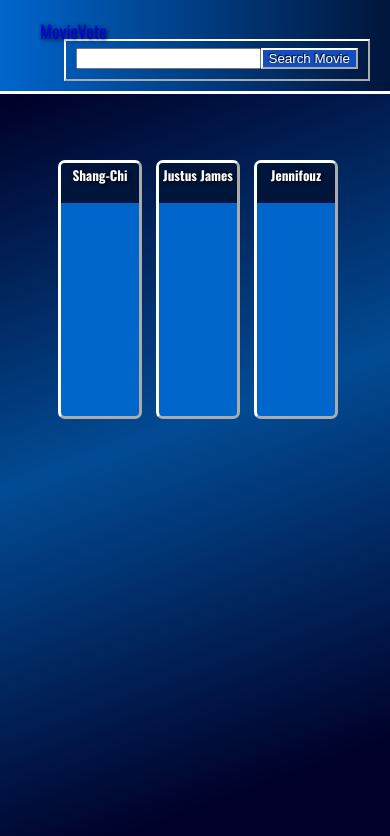
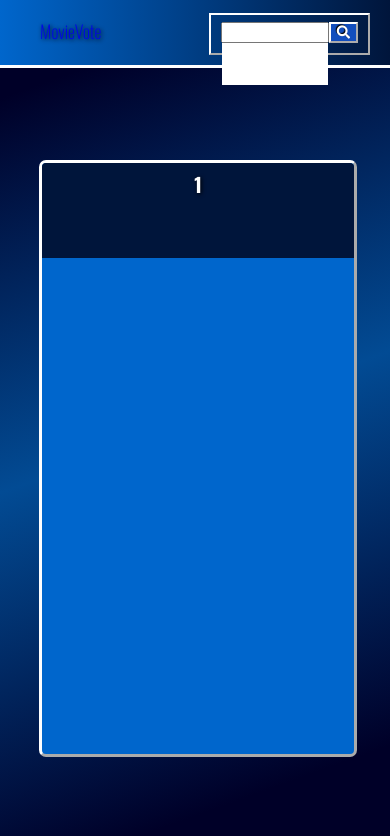
Before and after one commit to Mirza-bot/MovieRank, a Vue app: page / in a window 390 px wide. Shown: the top 836 px of the page. Built offline with nearby package versions, Linux system fonts and the light colour scheme.

Commit message:
updated search menu

```diff
--- a/index.html
+++ b/index.html
@@ -6,8 +6,14 @@
     <link rel="preconnect" href="https://fonts.googleapis.com" />
     <link rel="preconnect" href="https://fonts.gstatic.com" crossorigin />
     <link
-      href="https://fonts.googleapis.com/css2?family=Oswald:wght@400;700&display=swap"
+      href="https://fonts.googleapis.com/css2?family=Lato:wght@300&family=Oswald:wght@200;700&display=swap"
       rel="stylesheet"
+    />
+    <link
+      rel="stylesheet"
+      href="https://use.fontawesome.com/releases/v5.15.4/css/all.css"
+      integrity="sha384-DyZ88mC6Up2uqS4h/KRgHuoeGwBcD4Ng9SiP4dIRy0EXTlnuz47vAwmeGwVChigm"
+      crossorigin="anonymous"
     />
     <meta name="viewport" content="width=device-width, initial-scale=1.0" />
     <title>MovieVote</title>
@@ -23,6 +29,8 @@
   body {
     min-height: 100%;
     min-width: 100%;
+    /* font-family: "Lato", sans-serif; */
+    font-family: "Oswald", sans-serif;
   }
 
   body {
@@ -33,7 +41,6 @@
       rgba(0, 0, 40) 90%
     );
     margin: 0px;
-    font-family: "Oswald", sans-serif;
     background-position: center;
     background-repeat: no-repeat;
     background-size: cover;
--- a/src/App.vue
+++ b/src/App.vue
@@ -4,35 +4,67 @@
       <ul class="navbar__links">
         <li>
           <a class="nav__button" href="#">MovieVote</a>
-          <div class="search__bar">
-            <input v-model="searchedMovie" type="text" />
-            <button class="search__button">Search Movie</button>
-          </div>
+          <search-bar
+            v-model="searchedMovie"
+            :searched-title="searchedMovie"
+            :find-movie="findMovie"
+          ></search-bar>
         </li>
       </ul>
     </nav>
   </div>
+  <div class="preview__container" v-show="preview"></div>
   <div class="grid-container">
-    <card-section v-for="movie in selectedMovies" :key="movie.title" :movieTitle="movie.title"></card-section>
+    <card-section
+      v-for="movie in foundMovies"
+      :key="movie.index"
+      :movieTitle="movie"
+    ></card-section>
   </div>
 </template>
 
 <script>
 import Cards from "./components/Cards.vue";
+import SearchBar from "./components/SearchBar.vue";
 export default {
-  components: { Cards },
+  components: { Cards, SearchBar },
   data() {
     return {
-      searchedMovie: "",
+      preview: false,
+      searchedMovie: "Herbie",
+      returned: [],
+      foundMovies: "1",
+      movieData: [],
       selectedMovies: [
-      {title:"Shang-Chi"},
-      {title:"Justus James"},
-      {title: "Jennifouz"},
+        { title: "Shang-Chi" },
+        { title: "Justus James" },
+        { title: "Jennifouz" },
       ],
     };
   },
+  computed: {
+  },
   methods: {
+    displayPreview() {
+      this.preview = !this.preview;
+    },
 
+    findMovie() {
+      this.foundMovies = this.fetchTitle(this.searchedMovie);
+      console.log(this.foundMovies)
+    },
+
+    fetchTitle(value) {
+      const foundMovies = [];
+      this.$axios
+        .get("http://www.omdbapi.com/?s=" + value + "&apikey=99947005")
+        .then(function (response) {
+          for (const movie of response.data["Search"]) {
+            foundMovies.push(movie["Title"]);
+          }
+        });
+      return foundMovies;
+    },
   },
 };
 </script>
@@ -43,10 +75,19 @@ export default {
   position: relative;
   text-align: center;
   justify-content: center;
-  grid-template-columns: 20vw 20vw 20vw;
-  grid-auto-rows: minmax(30vh, auto);
+  grid-template-columns: 30vw 30vw 30vw;
+  grid-auto-rows: minmax(40vh, auto);
+  grid-auto-columns: minmax(270px, auto);
   grid-gap: 20px;
   margin-top: 10rem;
+}
+
+@media only screen and (max-width: 550px) {
+  .grid-container {
+    grid-template-columns: 80vw;
+    grid-template-rows: 70vh;
+    font-size: x-large;
+  }
 }
 
 .navbar {
@@ -57,6 +98,7 @@ export default {
   position: fixed;
   width: 100%;
   font-size: large;
+  font-style: bold;
   border-bottom: 3px solid white;
   z-index: 1;
 }
@@ -85,23 +127,17 @@ a:active {
   color: gold;
 }
 
-.search__bar {
-  float: right;
-  margin: -5px 20px 10px 0px;
-  border: outset white 2px;
-  padding: 1px 10px 10px 10px;
-}
-
-.search__button {
-  background: rgb(18, 78, 189);
-  color: white;
-  border: outset 2px white;
-  text-shadow: -1px -1px 1px black;
-}
-
-.search__button:hover {
-  background: gold;
-  color: rgba(0, 0, 40, 0.6);
-  cursor: pointer;
+.preview__container {
+  transform: translate(20vw, 20vh);
+  max-width: 60vw;
+  min-height: 50vh;
+  display: flex;
+  justify-content: center;
+  align-items: center;
+  text-align: center;
+  background: white;
+  border: inset white 2px;
+  border-bottom: outset 2px silver;
+  border-radius: 10px;
 }
 </style>
--- /dev/null
+++ b/src/components/SearchBar.vue
@@ -0,0 +1,83 @@
+<template>
+  <div class="search__box">
+    <input class="search__bar" type="text"/>
+    <button class="search__button" @click="findMovie">
+      <i class="fas fa-search"></i>
+    </button>
+    <div class="search__list">
+      <ul>
+        <li class="search__list__items"></li>
+      </ul>
+    </div>
+  </div>
+</template>
+
+<script>
+export default {
+  props: ["searched-title", "find-movie"],
+  data() {
+    return {
+        searchedMovie: this['searched-title']
+    };
+  },
+};
+</script>
+
+<style>
+.search__box {
+  float: right;
+  margin: -5px 20px 10px 0px;
+  border: outset white 2px;
+  padding: 1px 10px 10px 10px;
+}
+
+.search__bar {
+  width: 15vw;
+  min-width: 100px;
+}
+
+.search__list {
+  margin-left: 1px;
+  width: 15.5vw;
+  min-width: 106px;
+  min-height: 5vh;
+  background: white;
+  z-index: 2;
+  position: absolute;
+  font-family: "Lato", sans-serif;
+}
+
+.search__list > ul {
+  padding-inline-start: 0px;
+  list-style: none;
+  color: black;
+  font-size: small;
+  text-align: start;
+}
+
+.search__list > ul > li {
+  padding: 6px;
+}
+
+.search__list > ul > li:hover {
+  background: rgb(0, 102, 204, 1);
+  color: white;
+  cursor: pointer;
+}
+
+.search__button {
+  background: rgb(18, 78, 189);
+  color: white;
+  border: outset 2px white;
+  text-shadow: -1px -1px 1px black;
+}
+
+.search__button:hover {
+  background: rgb(10, 44, 105);
+  cursor: pointer;
+}
+
+.search__button:active {
+  border: inset 2px white;
+}
+</style>
--- a/src/main.js
+++ b/src/main.js
@@ -1,10 +1,14 @@
+import axios from 'axios'
 import { createApp } from 'vue'
 import App from './App.vue'
 import Cards from './components/Cards.vue'
+import SearchBar from './components/SearchBar.vue'
 
 
 const app = createApp(App)
 
 app.component("card-section", Cards)
+app.component("search-bar", SearchBar)
+app.config.globalProperties.$axios = axios
 
 app.mount('#app')
```
